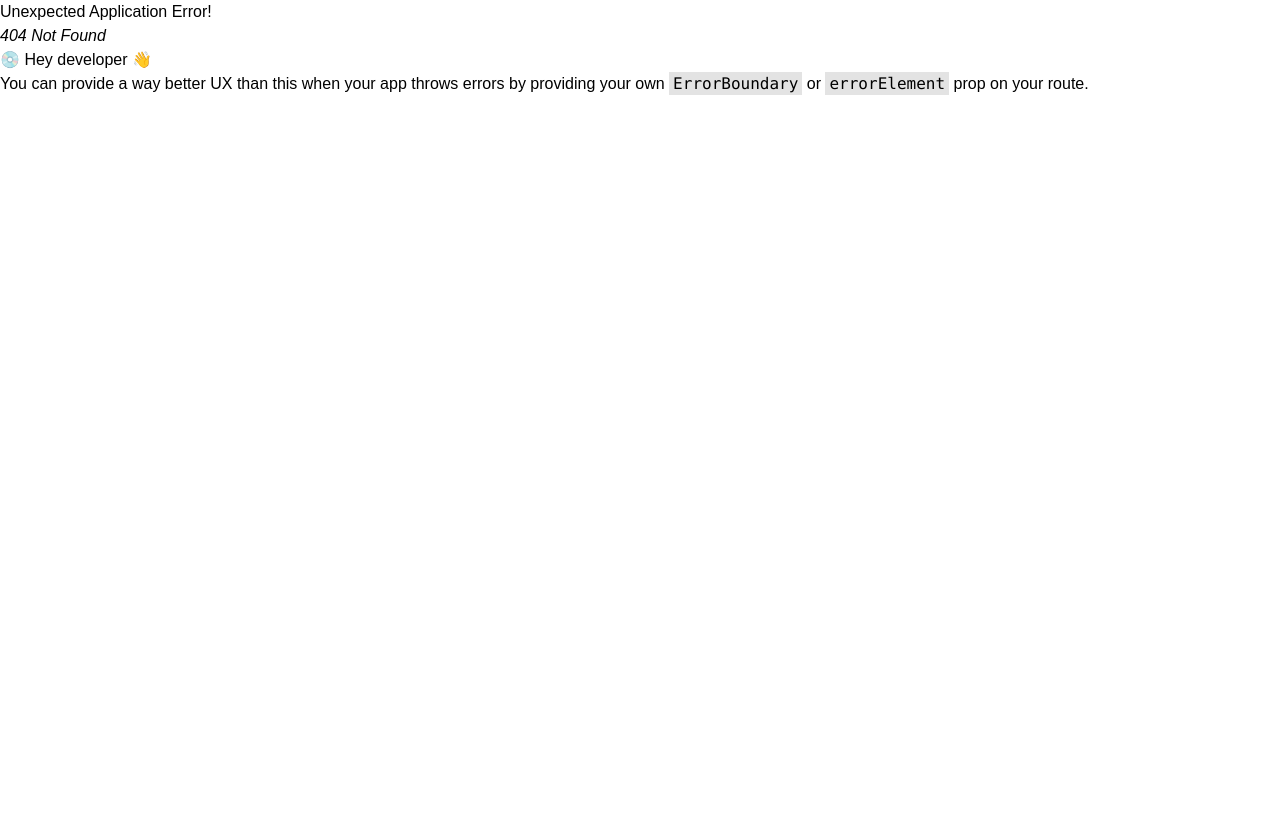
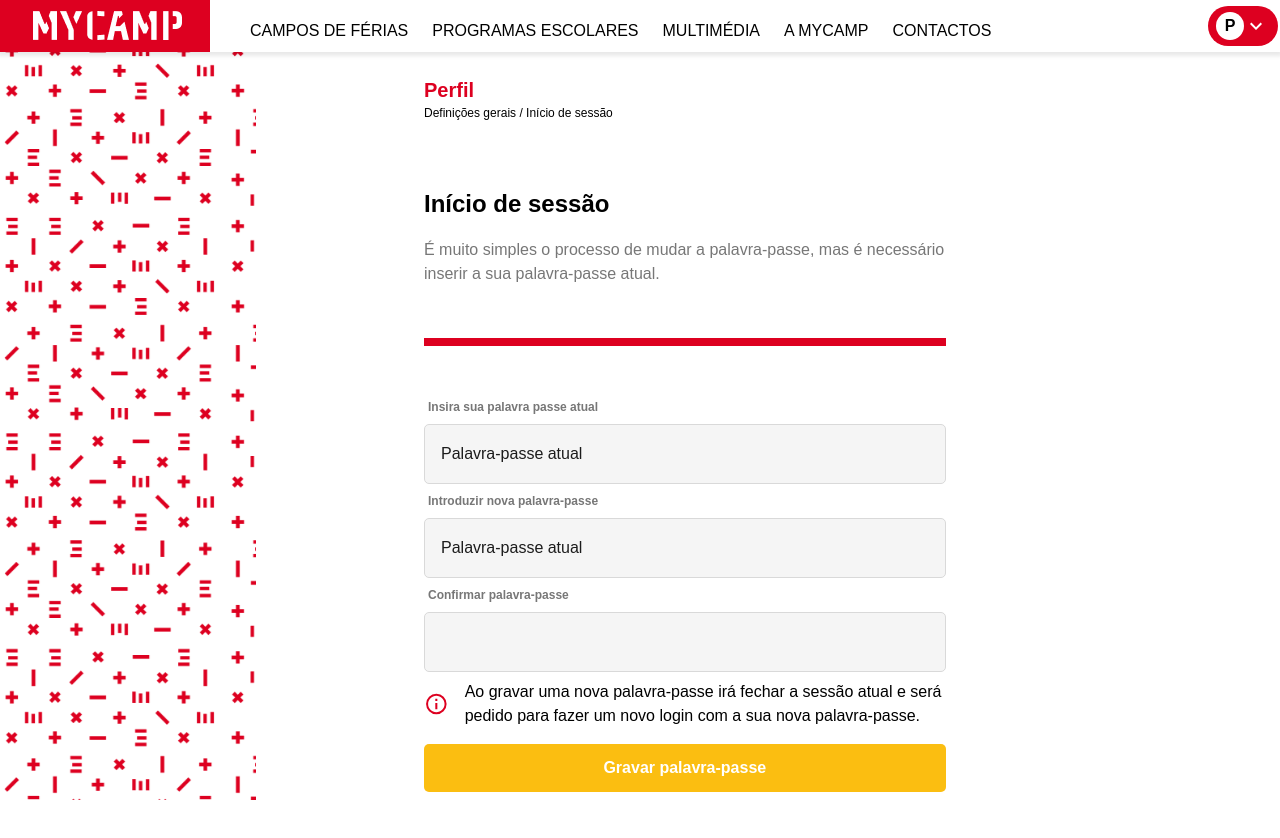
Before and after one commit to robnasq/camp-crm, a React app: page /start-of-section in a window 1280 px wide. Before the commit this address had no page. Shown: the top 838 px of the page. Before the commit the page ends 800 px from the top, so only its background shows below. Built offline with nearby package versions, Linux system fonts and the light colour scheme; the HTML template or start-up script is replaced by a standard one.

Commit message:
new features to add data biling

```diff
--- a/src/components/input/Input.tsx
+++ b/src/components/input/Input.tsx
@@ -32,7 +32,7 @@ export const Input = forwardRef(function Input(
         {label && <span className={clsx('block',
         {
           'text-neutral-medium  text-[10px] mb-6 top-1 font-bold uppercase': variants === 'outline',
-          'font-bold text-black text-[12px] mb-4 ml-1 ': variants === 'neutral',
+          'font-bold text-neutral-medium text-[12px] mb-2 ml-1 ': variants === 'neutral',
         },
         )}>{label}</span>}
       <input
--- /dev/null
+++ b/src/pages/profile/DataBiling.tsx
@@ -0,0 +1,88 @@
+import { Button } from "../../components/button/Button";
+import { Input } from "../../components/input/Input";
+import { Header } from "../../components/ui/Header";
+
+export const DataBiling = () => {
+  return (
+    <div>
+      <Header>
+        <div className="md:text-start">
+          <h1 className="text-primary md:text-start text-end text-xl font-bold">
+            Perfil
+          </h1>
+          <p className="text-[12px]">Definições gerais / Dados da faturação</p>
+        </div>
+      </Header>
+
+      <form className="px-10">
+        <h2 className="font-bold text-[24px] my-4">Dados de faturação</h2>
+        <p className="text-neutral-medium">
+          É muito simples o processo de editar ou adicionar dados de faturação.
+        </p>
+        <hr className="border-primary  border-[4px] my-[52px] " />
+        <p className="text-neutral-medium">
+          É muito simples o processo de editar ou adicionar dados de faturação.
+        </p>
+        <Input
+          type={"text"}
+          variants="neutral"
+          fullwidth
+          placeholder="Empresa"
+        />
+        <hr className="border-neutral  border-[4px] my-5 " />
+        <Input type={"text"} variants="neutral" fullwidth placeholder="Nome" />
+        <hr className="border-neutral  border-[4px] my-5 " />
+        <Input
+          type={"password"}
+          variants="neutral"
+          fullwidth
+          placeholder="NIF"
+        />
+        <hr className="border-neutral  border-[4px] my-5 " />
+        <h3 className="font-bold text-[12px]">Morada</h3>
+        <Input
+          type={"password"}
+          variants="neutral"
+          fullwidth
+        />
+        <Input
+          type={"password"}
+          variants="neutral"
+          fullwidth
+        />
+        <div className="flex gap-3">
+          <Input
+            type={"password"}
+            variants="neutral"
+            placeholder="0000"
+            fullwidth
+          />
+          <Input
+            type={"password"}
+            variants="neutral"
+            placeholder="000"
+            fullwidth
+          />
+          <Input
+            type={"password"}
+            variants="neutral"
+            placeholder="Local"
+            fullwidth
+          />
+        </div>
+        <hr className="border-neutral  border-[4px] my-5 " />
+      <div className="flex cursor-pointer mb-5 gap-3">
+        <div className="">
+          <input type="checkbox" id="checkbox" />
+        </div>
+          <label htmlFor="checkbox" className="font-regular cursor-pointer text-neutral-medium">
+          Definir os presentes dados de faturação como dados de faturação por defeito.
+          </label>
+      </div>
+        <Button type="submit" fullWidth variants="update">
+          Gravar dados de faturação
+        </Button>
+      </form>
+    </div>
+  );
+};
--- /dev/null
+++ b/src/pages/profile/StartOfSection.tsx
@@ -0,0 +1,65 @@
+import Icon from "@mdi/react";
+import { Input } from "../../components/input/Input";
+import { Header } from "../../components/ui/Header";
+import { Button } from "../../components/button/Button";
+import { mdiInformationOutline } from '@mdi/js';
+
+
+export const StartOfSection = () => {
+  return (
+    <div className="pb-[70px]">
+      <Header>
+        <div className="md:text-start">
+          <h1 className="text-primary md:text-start text-end text-xl font-bold">
+            Perfil
+          </h1>
+          <p className="text-[12px]">Definições gerais / Início de sessão</p>
+        </div>
+      </Header>
+      <form className="px-10">
+        <h2 className="font-bold text-[24px] my-4">Início de sessão</h2>
+        <p className="text-neutral-medium">
+          É muito simples o processo de mudar a palavra-passe, mas é necessário
+          inserir a sua palavra-passe atual.
+        </p>
+        <hr className="border-primary  border-[4px] my-[52px] " />
+        <Input
+          type={"password"}
+          variants="neutral"
+          fullwidth
+          label="Insira sua palavra passe atual "
+          placeholder="Palavra-passe atual"
+        />
+        <Input
+          type={"password"}
+          variants="neutral"
+          fullwidth
+          label="Introduzir nova palavra-passe"
+          placeholder="Palavra-passe atual"
+        />
+        <Input
+          type={"password"}
+          variants="neutral"
+          fullwidth
+          label="Confirmar palavra-passe"
+          placeholder=""
+        />
+        <span className="flex gap-4 mb-4">
+
+          <Icon
+            path={mdiInformationOutline}
+            size={2}
+            className="text-primary"
+          />
+          <p className="">
+            Ao gravar uma nova palavra-passe irá fechar a sessão atual e será
+            pedido para fazer um novo login com a sua nova palavra-passe.
+          </p>
+        </span>
+        <Button type="submit" fullWidth variants="update">
+          Gravar palavra-passe
+        </Button>
+      </form>
+    </div>
+  );
+};
--- a/src/pages/profile/UserProfile.tsx
+++ b/src/pages/profile/UserProfile.tsx
@@ -2,20 +2,26 @@ import Icon from "@mdi/react";
 import { Header } from "../../components/ui/Header";
 import { Tag } from "../../components/ui/Tag";
 import { UserData } from "./components/UserData";
-import {
-  mdiCheck,
-  mdiPencilOutline,
-  mdiTrashCan,
-  mdiTrashCanOutline,
-} from "@mdi/js";
+import { mdiCheck, mdiPencilOutline, mdiTrashCanOutline } from "@mdi/js";
 import { Button } from "../../components/button/Button";
+import { Link, useNavigate } from "react-router-dom";
 
 export const UserProfile = () => {
+  const navigate = useNavigate();
+
+  const navToBilling = () => {
+    navigate("/data-biling");
+  };
+  const navToStartOfSection = () => {
+    navigate("/start-of-section");
+  };
   return (
     <div className="md:w-full">
       <Header>
         <div className="md:text-start">
-          <h1 className="text-primary md:text-start text-end text-xl font-bold">Perfil</h1>
+          <h1 className="text-primary md:text-start text-end text-xl font-bold">
+            Perfil
+          </h1>
           <p>Definições gerais</p>
         </div>
       </Header>
@@ -51,6 +57,16 @@ export const UserProfile = () => {
           />
           <UserData placeholder="875 908 456" label="NIF" variants="outline" />
         </form>
+        <hr className="border-primary  border-[4px] my-[52px] " />
+        <h2 className="font-bold text-2xl my-8 md:text-start text-center ">
+          Início de sessão
+        </h2>
+        <UserData
+          placeholder="********"
+          label="palavra-passe"
+          variants="outline"
+          onClick={navToStartOfSection}
+        />
         <hr className="border-primary  border-[4px] my-[52px] " />
         <section>
           <h2 className="font-bold text-3xl mb-8">Dados da faturação</h2>
@@ -93,8 +109,12 @@ export const UserProfile = () => {
                   Empresa
                 </h2>
                 <span className="flex gap-2 text-[#4198D4]">
-                  <Icon path={mdiPencilOutline} size={1} />
-                  <Icon path={mdiTrashCanOutline} size={1} />
+                  <button onClick={navToBilling}>
+                    <Icon path={mdiPencilOutline} size={1} />
+                  </button>
+                  <button>
+                    <Icon path={mdiTrashCanOutline} size={1} />
+                  </button>
                 </span>
               </header>
               <hr className="border-neutral-medium border-[2px] mb-10" />
```
Also changed, not shown: src/routes/index.tsx (+10 -0 lines).
